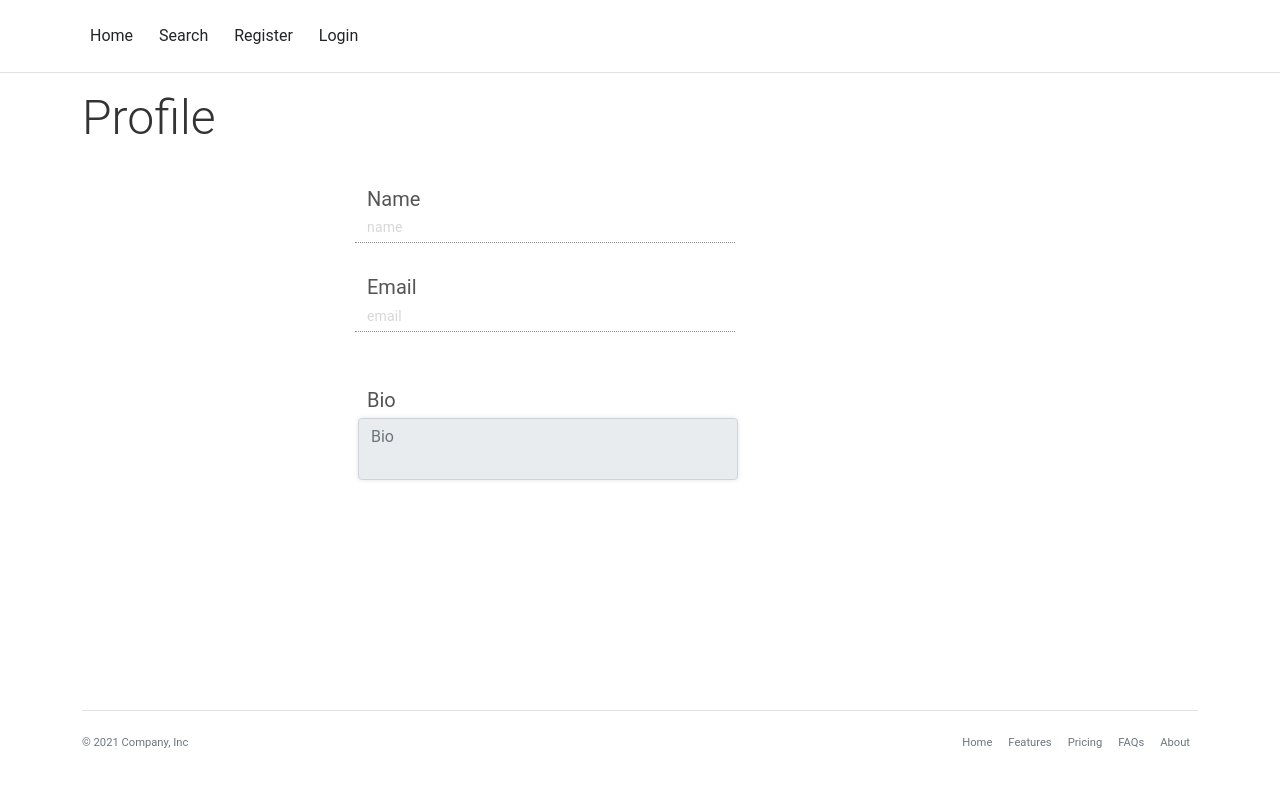
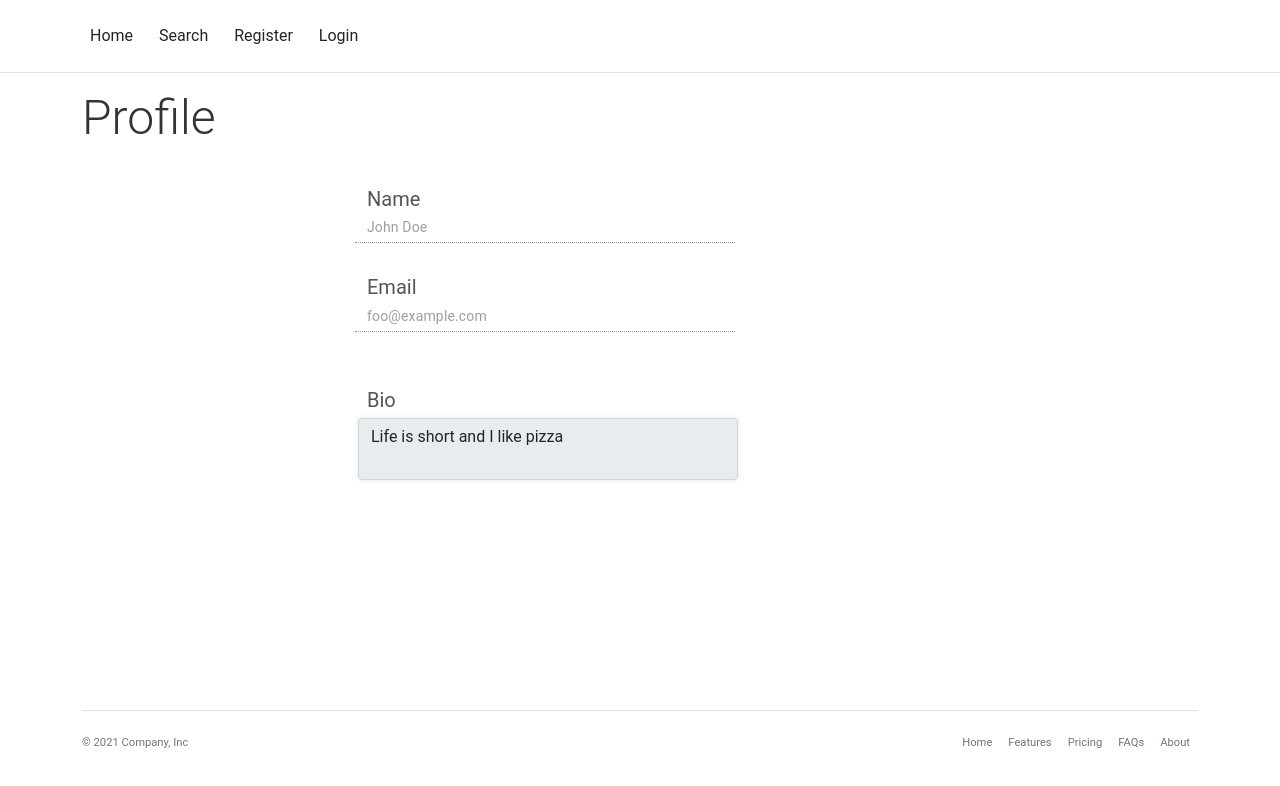
Before and after one commit to sfmqrb/web-project, a React (Create React App) app in the folder front/: page /profile/1 in a window 1280 px wide. Shown: the top 786 px of the page. Built offline with nearby package versions, Linux system fonts and the light colour scheme.

Commit message:
[Front][Debug][finally debugged HooooH]

```diff
--- a/front/src/components/Profiles/profile.jsx
+++ b/front/src/components/Profiles/profile.jsx
@@ -16,9 +16,7 @@ import { Link } from "react-router-dom";
 import getFakeUser from "../../services/fakeUser";
 
 const Profile = (props) => {
-  console.log(props);
   const ReadOnlyProfile = props.ReadOnlyProfile || false;
-  console.log(ReadOnlyProfile);
 
   const [name, setName] = React.useState("");
   const [email, setEmail] = React.useState("");
@@ -43,7 +41,7 @@ const Profile = (props) => {
       setPassword(userData.password);
       setBio(userData.bio);
     }
-  }, []);
+  }, [props]);
 
   const refPicture = useRef();
 
--- a/front/src/components/Profiles/readOnlyProfile.jsx
+++ b/front/src/components/Profiles/readOnlyProfile.jsx
@@ -4,7 +4,12 @@ import Profile from "./profile";
 
 const ReadOnlyProfile = (props) => {
   const ReadOnlyProfile = true;
-  const [stt, setStt] = useState(null);
+  const [stt, setStt] = useState({
+    name: "",
+    email: "",
+    bio: "",
+    avatar: "",
+  });
   useEffect(() => {
     // backend function to get user data
     const userData = getFakeUser();
```
